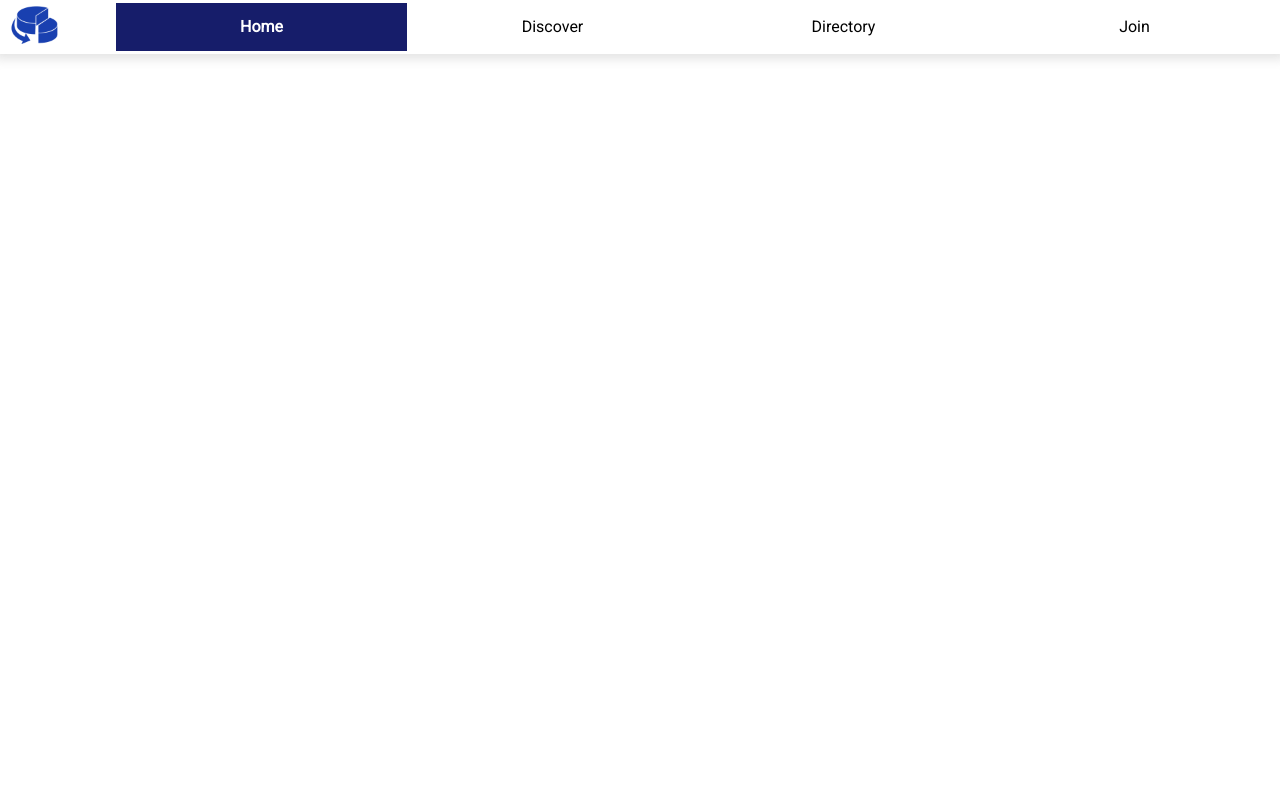
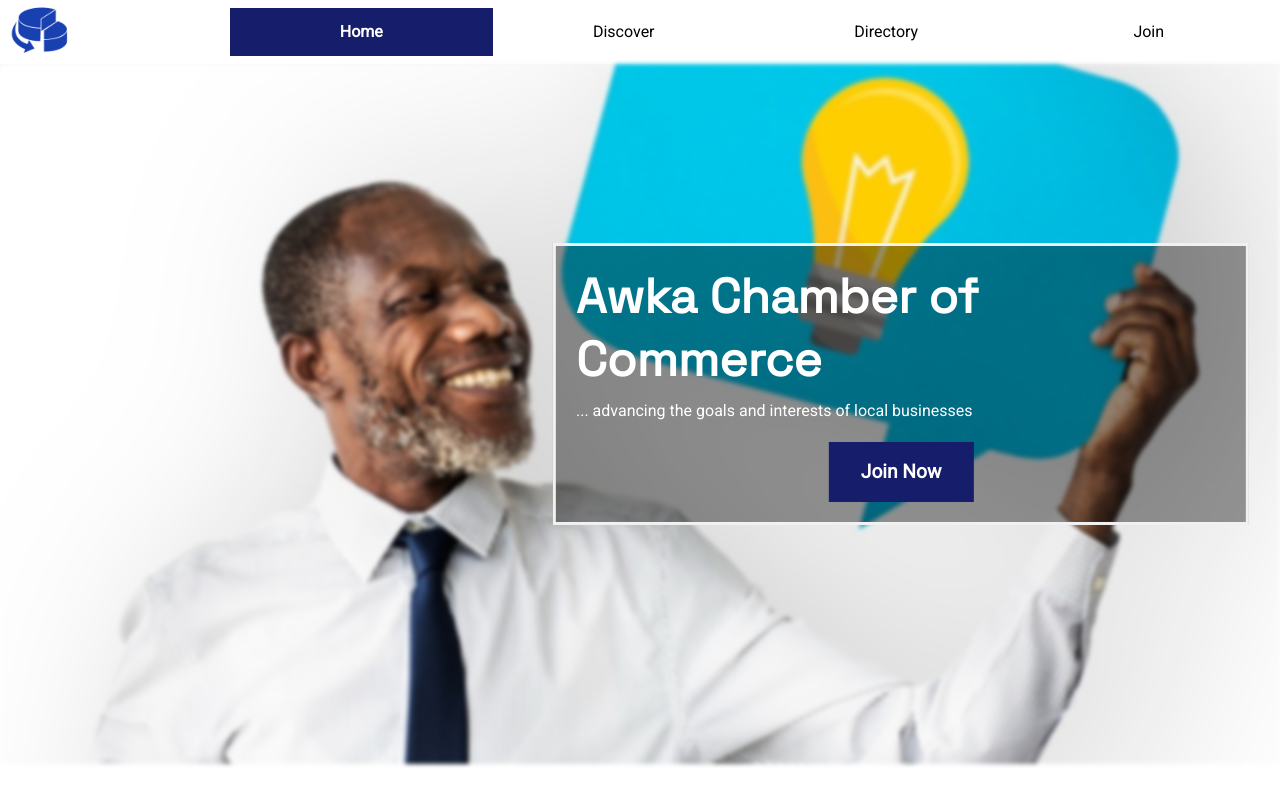
Before and after one commit to buchii1/wdd230, a plain HTML site: page chamber/index.html in a window 1280 px wide. Drawn offline with Linux system fonts and the light colour scheme.

Commit message:
Hero section

```diff
--- a/chamber/index.html
+++ b/chamber/index.html
@@ -28,6 +28,7 @@
             <a href="/">
                 <img src="images/favicon.png" alt="site icon">
             </a>
+
             <button id="menu">☰</button>
         </div>
         <nav id="nav">
@@ -39,6 +40,16 @@
             </ul>
         </nav>
     </header>
+    <section id="hero">
+        <div id="hero-container"></div>
+        <div id="hero-msg">
+            <h1>Awka Chamber of Commerce</h1>
+            <p>... advancing the goals and interests of local businesses</p>
+            <div id="cta-container">
+                <button id="cta-button">Join Now</button>
+            </div>
+        </div>
+    </section>
     <main>
 
     </main>
--- a/chamber/styles/base.css
+++ b/chamber/styles/base.css
@@ -9,7 +9,7 @@
 
 body {
 	color: #000;
-    font-family: "Roboto", sans-serif;
+	font-family: "Roboto", sans-serif;
 }
 
 h1,
@@ -30,13 +30,20 @@
 }
 
 header {
-	position: fixed;
-	width: 100%;
-	box-shadow: 0 0 10px 5px rgba(220, 220, 220, 0.8);
+	position: relative;
+	box-shadow: 0 0 10px 5px rgba(220, 220, 220, 0.4);
 }
 
 .logo {
+	display: flex;
+	align-items: center;
+	gap: 15px;
 	padding-left: 10px;
+}
+
+.header-text {
+	display: none;
+	font-size: 25px;
 }
 
 .logo img {
@@ -59,8 +66,9 @@
 
 nav {
 	background-color: hsl(235, 66%, 25%);
-    border-bottom-left-radius: 100px;
+	border-bottom-left-radius: 100px;
 	position: absolute;
+	z-index: 999;
 	margin-top: 5px;
 	display: none;
 	right: 0;
@@ -88,6 +96,63 @@
 	display: block;
 }
 
+#hero-container {
+	background-image: url(../images/hero.jpg);
+	background-position: center;
+	background-repeat: no-repeat;
+	background-size: cover;
+	position: relative;
+	filter: blur(2px);
+	-webkit-filter: blur(2px);
+	height: 400px;
+}
+
+#hero-img {
+	width: 100%;
+}
+
+#hero-msg {
+	background-color: rgb(0, 0, 0);
+	background-color: rgba(0, 0, 0, 0.4);
+	color: white;
+	border: 3px solid #f1f1f1;
+	position: absolute;
+	top: 33%;
+	left: 50%;
+	transform: translate(-50%, -50%);
+	z-index: 2;
+	width: 90%;
+	line-height: 1.3;
+	padding: 20px;
+}
+
+#hero-msg p,
+#cta {
+	padding-bottom: 10px;
+}
+
+#cta-container {
+	text-align: center;
+}
+
+#hero-msg h1 {
+	margin-top: 0;
+}
+
+#cta-button {
+	padding: 0.8rem 1.2rem;
+	background-color: hsl(235, 66%, 25%);
+	border: none;
+	color: #fff;
+	font-weight: 700;
+	cursor: pointer;
+}
+
+#cta-button:hover {
+	background-color: #fff;
+	color: #000;
+}
+
 main {
-    line-height: 1.5;
+	line-height: 1.5;
 }
--- a/chamber/styles/larger.css
+++ b/chamber/styles/larger.css
@@ -14,7 +14,7 @@
 
 	nav {
 		display: block;
-        padding-left: 3.5rem;
+		padding-left: 10rem;
 		margin: 0;
 		width: 100%;
 		background-color: transparent;
@@ -41,4 +41,57 @@
 		color: rgb(255, 255, 255);
 		font-weight: 700;
 	}
+
+	.logo img {
+		width: 60px;
+		height: 60px;
+	}
+
+	#hero {
+		display: grid;
+		grid-template-columns: 1fr 3fr 1fr;
+	}
+
+	#hero-container {
+		background-image: url(../images/hero3.jpg);
+		grid-column: 1/4;
+		grid-row: 1/3;
+		height: 700px;
+	}
+
+	#hero-msg {
+		position: relative;
+		grid-column: 2/4;
+		grid-row: 1/2;
+		color: #fff;
+		top: 0;
+		left: 63%;
+		text-align: left;
+		margin-top: 20rem;
+		width: 68%;
+	}
+
+	#hero-msg h1 {
+		font-size: 3rem;
+	}
+
+	#cta-container {
+		text-align: center;
+	}
+
+	#cta-button {
+		padding: 1.2rem 2rem;
+		font-size: 1.2rem;
+		font-weight: 700;
+	}
+
+	#cta-button:hover {
+		border-radius: 5px;
+		background-color: hsl(235, 66%, 25%);
+		color: #fff;
+	}
+
+	.header-text {
+		display: block;
+	}
 }
```
Also changed, not shown: chamber/images/hero.jpg (added), chamber/images/hero3.jpg (added).
